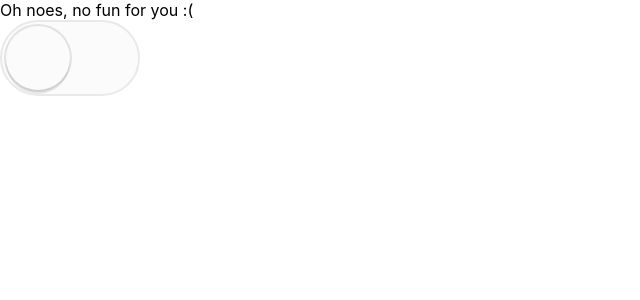
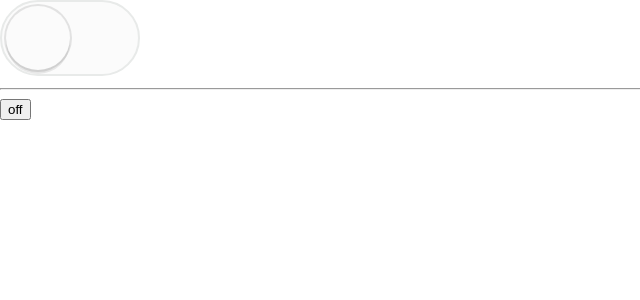
Before and after one commit to IAmMichellis/wayfinding-react-workshop, a React (Create React App) app: page / in a window 1280 px wide. Shown: the top 300 px of the page, without its empty margins (0-640 px from the left). Built offline with nearby package versions, Linux system fonts and the light colour scheme.

Commit message:
prop collection and getter

```diff
--- a/src/Components/Exercise.jsx
+++ b/src/Components/Exercise.jsx
@@ -3,150 +3,88 @@ import { Switch } from "./Extras/switch";
 
 // Flavor text:
 //
-// <Toggle> isn't doing anything... but conceptually, we know we want it,
-// the same way we conceptually wrap <li> in <ul>.
+// Here you have a custom <Toggle> and a button that behaves like a toggle.
+// You also have a useToggle hook that gives you the state you need to implement a typical toggle.
+// Typically that would be a simple wrapper for useState(isOn).
+// However, all toggles should also implement 'aria-pressed' for screen readers.
+// They will also always need an onClick:
+// - usually that onClick will call setToggle (or just "toggle") from the useState call.
+// - but it might also do something: maybe it needs to send analytics.
+//
+// It would be nice not to have to repeat all that state everytime we use a toggle in our app.
 //
 // TODO:
-// 1. Toggle is a higher level component that is managing state for children
-// in unknown locations... which React hook have we used for this before?
-// Set that up: make Toggle a component that manages on and setOn using useState,
-// and make a helper function that lets its children access that via useToggle
-// HINT: I think you can figure this out, but there's a spoiler at the bottom of the file :)
 //
-// 2. Stop managing on on state in <Exercise>, and stop accepting it as a prop in
-// the three Toggle children components. Make them use useToggle to get what they need.
+// 1. This example is broken right now, but the useToggle API is right. Have a look at <Exercise>:
+// - observe that instead of getting a setToggle/toggle function from useToggle,
+//   we want a function that will return the props to spread on a toggle.
 //
-// That's it :)
+// - observe that we've simply spread the result of getTogglerProps on <Switch>,
+//   and that we had to pass in the `on` state to getTogglerProps
+//   (because how could it possibly return the right states and setters?)
 //
-// See the bottom of the file for a bit more flavor text.
+// - observe what we passed to getTogglerProps in the <button>:
+//   - we happen to want a custom screen reader label, so we passed it in
+//   - we need to log on onClick: we've passed in an onClick function...
+//     but this is a toggle, so we still expect onClick to perform the toggle action.
+//   - a custom id
+//
+// 2. Implement getTogglerProps() so that it takes the custom props the user wants,
+//    and returns those props combined with the "typical" toggle props.
+//    Hints:
+//      - a toggle should always have "aria-pressed": {on}, so it can be used by screen readers
+//      - if an onClick prop gets passed in, we want to return a new onClick
+//        that calls the one passed in, and then calls our typical onClick (toggle)
+//           - you can do this with callAll(customOnClick, toggle)
+//
+// 3. Make sure your toggles work, but also make sure your props got set:
+//    Go inspect the button.
+//
 
-function Toggle(props) {
-  // This isn't really doing anything yet...
-  return <div {...props} />;
-}
+// Extra credit:
+// 1. You might be thinking "Woah, what if I don't want you to override my onClick????"
+//    Don't worry, you can completely override the onClick without changing anything about useToggle.
+//    How would you do that?
+// 2. Sure, you made your own onClick. But I mean.... you had to implement your own toggle, and that sucked...
+//    How could you change useToggle to support users who want to implement their own onClick using toggle() ?
 
-function ToggleOn({ on, children }) {
-  // const { on } = useToggle();
-  return on ? children : null;
-}
+// This is a handy util function that takes any number of functions and calls them all.
+const callAll = (...fns) => (...args) => fns.forEach((fn) => fn?.(...args));
 
-function ToggleOff({ on, children }) {
-  // const { on } = useToggle();
-  return on ? null : children;
-}
+function useToggle() {
+  const [on, setOn] = React.useState(false);
+  const toggle = () => setOn(!on);
 
-function ToggleButton({ on, toggle, ...props }) {
-  // const { on, toggle } = useToggle();
-  return <Switch on={on} onClick={toggle} {...props} />;
+  // TODO implement this
+  function getTogglerProps() {}
+
+  return { on, getTogglerProps };
 }
 
 function Exercise() {
-  const [on, setOn] = React.useState(false);
-
+  const { on, getTogglerProps } = useToggle();
   return (
     <div>
-      <Toggle>
-        <ToggleOn on={on}>We have power!</ToggleOn>
-        <ToggleOff on={on}>Oh noes, no fun for you :(</ToggleOff>
-        <div>
-          <ToggleButton on={on} toggle={() => setOn(!on)} />
-        </div>
-      </Toggle>
+      {/*
+        Without getTogglerProps, your consumer would have to remember to setup all
+        the typical Switch props. Something like this:
+
+        <Switch on={on} 'aria-pressed': on, onClick: toggle} />
+       */}
+
+      <Switch {...getTogglerProps({ on })} />
+      <hr />
+      <button
+        {...getTogglerProps({
+          "aria-label": "custom-button",
+          onClick: () => console.info("onButtonClick"),
+          id: "custom-button-id",
+        })}
+      >
+        {on ? "on" : "off"}
+      </button>
     </div>
   );
 }
 
 export { Exercise };
-
-// Spoilers below
-//
-//
-//
-//
-//
-//
-//
-//
-//
-//
-//
-//
-//
-//
-//
-//
-//
-//
-//
-//
-//
-//
-//
-//
-//
-//
-//
-//
-//
-//
-//
-//
-//
-//
-//
-//
-//
-//
-//
-//
-//
-//
-// 1. Toggle is going to be a ToggleContext.Provider
-//
-//
-//
-//
-//
-//
-//
-//
-//
-//
-//
-//
-//
-//
-//
-//
-//
-//
-// Are you finished? Keep scrolling for more flavor text.
-//
-//
-//
-//
-//
-//
-//
-//
-//
-//
-//
-//
-//
-//
-//
-//
-//
-//
-//
-//
-//
-//
-// You might ask: how is this different from a global context provider like UserAuthContext?
-// It's because this is meant to be used on a much smaller component: you could use this to implement a small
-// tabbing component, or a toggle like we've done here.
-// It's also very compelling in external libraries:
-// an external library for something like a modal dialog wouldn't make you manage details of its child components,
-// but neither would it presume to know exactly what buttons you want, and where to put them:
-// it would give you child components for that.
```
Also changed, not shown: src/App.js (+15 -32 lines), src/Components/Exercise-final.jsx (+25 -33 lines).
